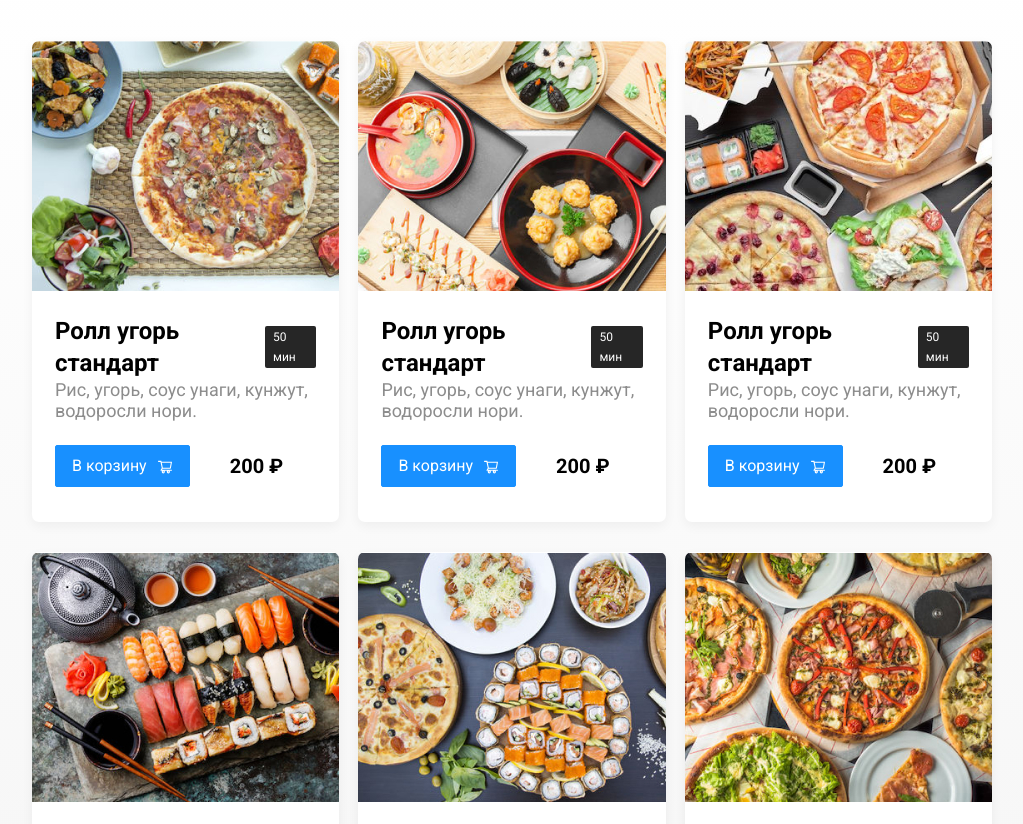
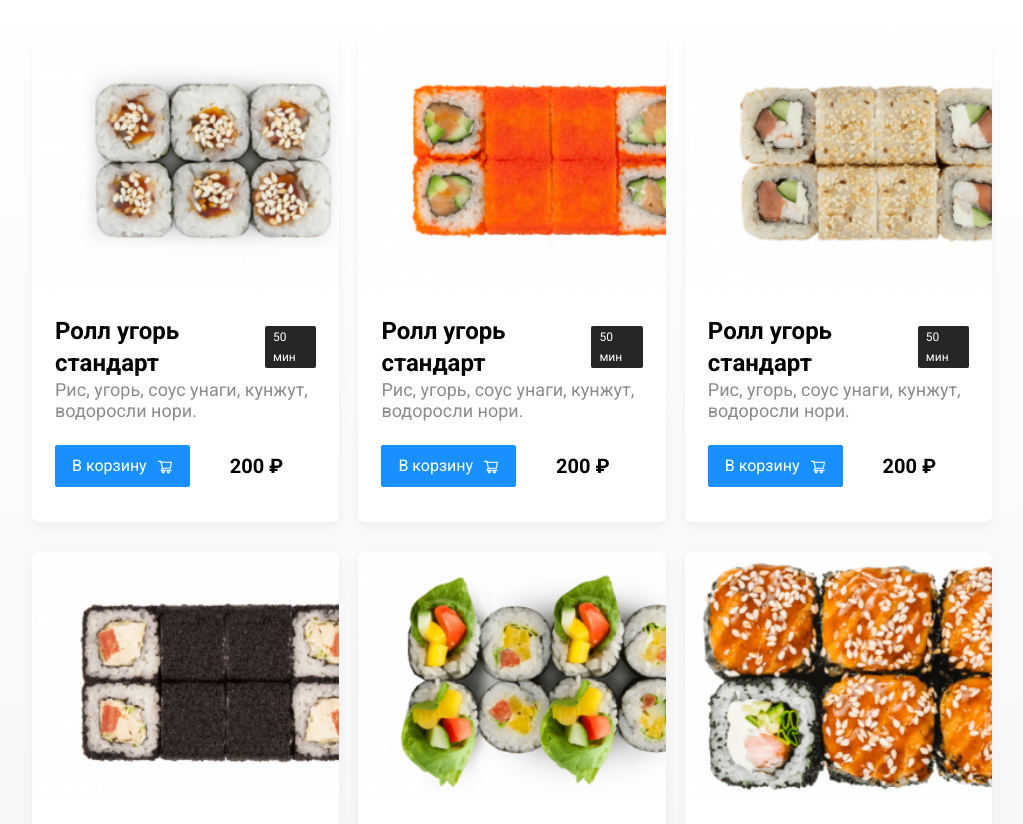
Before and after one commit to KorshunovDanila/Danila, a plain HTML site: page DeliveryFood Коршунов/restaurant.html in a window 1280 px wide. Shown: the part 171-995 px from the top of the page, without its empty margins (128-1151 px from the left). Drawn offline with nearby package versions, Linux system fonts and the light colour scheme.

Commit message:
Add files via upload

```diff
--- a/DeliveryFood Коршунов/restaurant.html
+++ b/DeliveryFood Коршунов/restaurant.html
@@ -56,7 +56,7 @@
           </div>
           <div class="cards">
             <div class="card wow animate__fadeInUp" data-wow-delay="0.2s">
-              <img src="img/card-image1.jpg" alt="image" class="card-img" />
+              <img src="img/rr1.png" alt="image" class="card-img" />
               <div class="card-text">
                 <div class="card-heading">
                   <h3 class="card-title card-title-reg">Ролл угорь стандарт</h3>
@@ -81,7 +81,7 @@
               </div>
             </div>
             <div class="card wow animate__fadeInUp" data-wow-delay="0.4s">
-              <img src="img/card-image2.jpg" alt="image" class="card-img" />
+              <img src="img/rr2.png" alt="image" class="card-img" />
               <div class="card-text">
                 <div class="card-heading">
                   <h3 class="card-title card-title-reg">Ролл угорь стандарт</h3>
@@ -106,7 +106,7 @@
               </div>
             </div>
             <div class="card wow animate__fadeInUp" data-wow-delay="0.6s">
-              <img src="img/card-image3.jpg" alt="image" class="card-img" />
+              <img src="img/rr3.png" alt="image" class="card-img" />
               <div class="card-text">
                 <div class="card-heading">
                   <h3 class="card-title card-title-reg">Ролл угорь стандарт</h3>
@@ -132,7 +132,7 @@
               </div>
             </div>
             <div class="card wow animate__fadeInUp" data-wow-delay="0.2s">
-              <img src="img/card-image4.jpg" alt="image" class="card-img" />
+              <img src="img/rr4.png" alt="image" class="card-img" />
               <div class="card-text">
                 <div class="card-heading">
                   <h3 class="card-title card-title-reg">Ролл угорь стандарт</h3>
@@ -160,7 +160,7 @@
             </div>
 
             <div class="card wow animate__fadeInUp" data-wow-delay="0.4s">
-              <img src="img/card-image5.jpg" alt="image" class="card-img" />
+              <img src="img/rr5.png" alt="image" class="card-img" />
               <div class="card-text">
                 <div class="card-heading">
                   <h3 class="card-title card-title-reg">Ролл угорь стандарт</h3>
@@ -188,7 +188,7 @@
 
 
             <div class="card wow animate__fadeInUp" data-wow-delay="0.6s">
-              <img src="img/card-image6.jpg" alt="image" class="card-img" />
+              <img src="img/rr6.png" alt="image" class="card-img" />
               <div class="card-text">
                 <div class="card-heading">
                   <h3 class="card-title card-title-reg">Ролл угорь стандарт</h3>
```
Also changed, not shown: DeliveryFood Коршунов/index.html (+5 -5 lines), DeliveryFood Коршунов/img/rr1.png (added), DeliveryFood Коршунов/img/rr2.png (added), DeliveryFood Коршунов/img/rr3.png (added), DeliveryFood Коршунов/img/rr4.png (added), DeliveryFood Коршунов/img/rr5.png (added), DeliveryFood Коршунов/img/rr6.png (added).
